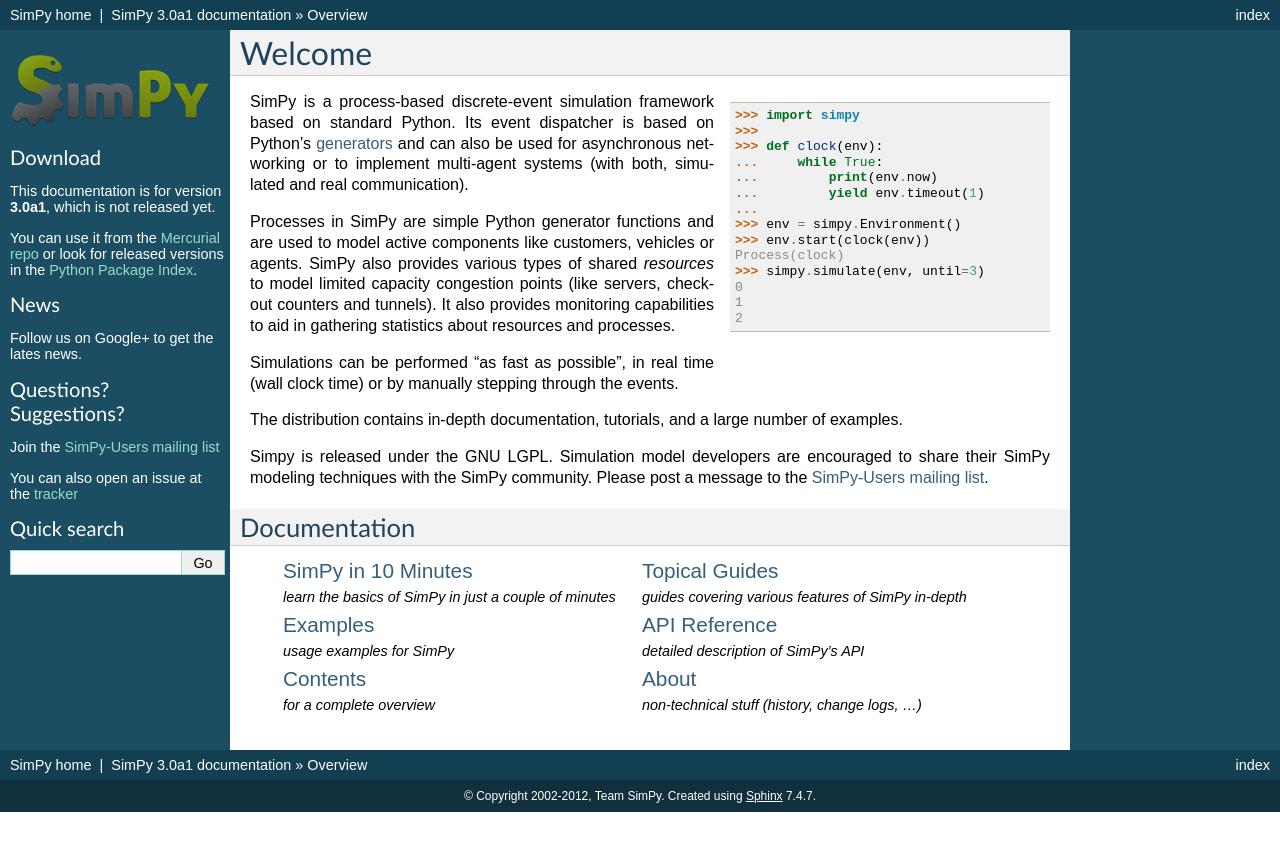
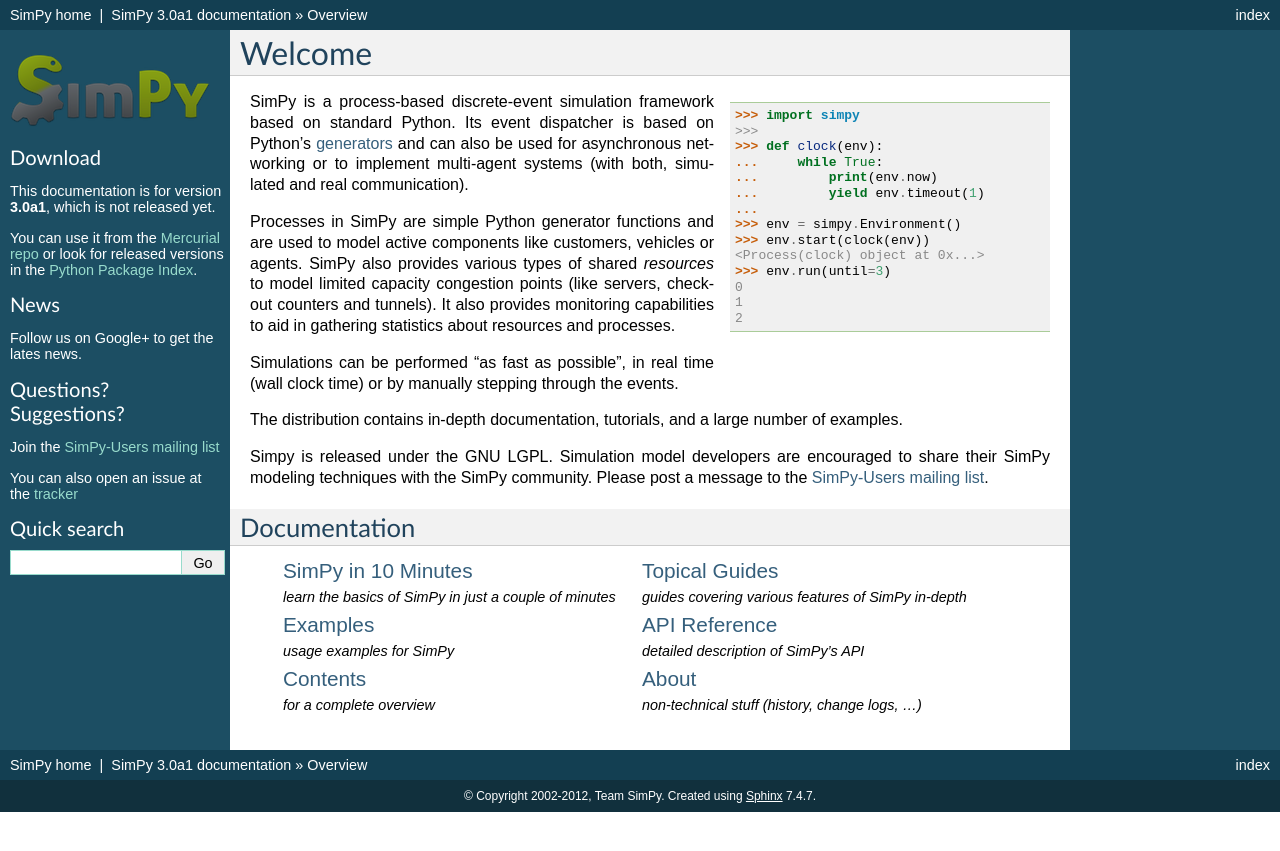
Before and after one commit to simpx/simpy, a Sphinx documentation site: the page built from docs/index.rst, in a window 1280 px wide. Shown: the top 851 px of the page. Built offline with Sphinx 7.4.7, drawn with Linux system fonts in a browser that asks for light colours; pages that are not in the unit, such as notebooks, are missing from menus; comment, search, counter and statistics services are not loaded.

Commit message:
Fixed the example on the documentation homepage.

```diff
--- a/docs/_templates/index.html
+++ b/docs/_templates/index.html
@@ -5,8 +5,8 @@
   <h1>Welcome</h1>
 
 <div style="width: 20em; margin: 0 0 .5em 1em; float: right;">
-    <div class="highlight-python"><div class="highlight"><pre style="margin: 0;"><span class="gp">&gt;&gt;&gt; </span><span class="kn">import</span> <span class="nn">simpy</span>
-<span class="gp">&gt;&gt;&gt;</span>
+<div class="highlight-python"><div class="highlight"><pre><span class="gp">&gt;&gt;&gt; </span><span class="kn">import</span> <span class="nn">simpy</span>
+<span class="go">&gt;&gt;&gt;</span>
 <span class="gp">&gt;&gt;&gt; </span><span class="k">def</span> <span class="nf">clock</span><span class="p">(</span><span class="n">env</span><span class="p">):</span>
 <span class="gp">... </span>    <span class="k">while</span> <span class="bp">True</span><span class="p">:</span>
 <span class="gp">... </span>        <span class="k">print</span><span class="p">(</span><span class="n">env</span><span class="o">.</span><span class="n">now</span><span class="p">)</span>
@@ -14,12 +14,12 @@
 <span class="gp">...</span>
 <span class="gp">&gt;&gt;&gt; </span><span class="n">env</span> <span class="o">=</span> <span class="n">simpy</span><span class="o">.</span><span class="n">Environment</span><span class="p">()</span>
 <span class="gp">&gt;&gt;&gt; </span><span class="n">env</span><span class="o">.</span><span class="n">start</span><span class="p">(</span><span class="n">clock</span><span class="p">(</span><span class="n">env</span><span class="p">))</span>
-<span class="go">Process(clock)</span>
-<span class="gp">&gt;&gt;&gt; </span><span class="n">simpy</span><span class="o">.</span><span class="n">simulate</span><span class="p">(</span><span class="n">env</span><span class="p">,</span> <span class="n">until</span><span class="o">=</span><span class="mi">3</span><span class="p">)</span>
+<span class="go">&lt;Process(clock) object at 0x...&gt;</span>
+<span class="gp">&gt;&gt;&gt; </span><span class="n">env</span><span class="o">.</span><span class="n">run</span><span class="p">(</span><span class="n">until</span><span class="o">=</span><span class="mi">3</span><span class="p">)</span>
 <span class="go">0</span>
 <span class="go">1</span>
-<span class="go">2</span></pre></div>
-    </div>
+<span class="go">2</span>
+</pre></div></div>
 </div>
 
 <p>SimPy is a process-based discrete-event simulation framework based on
```
